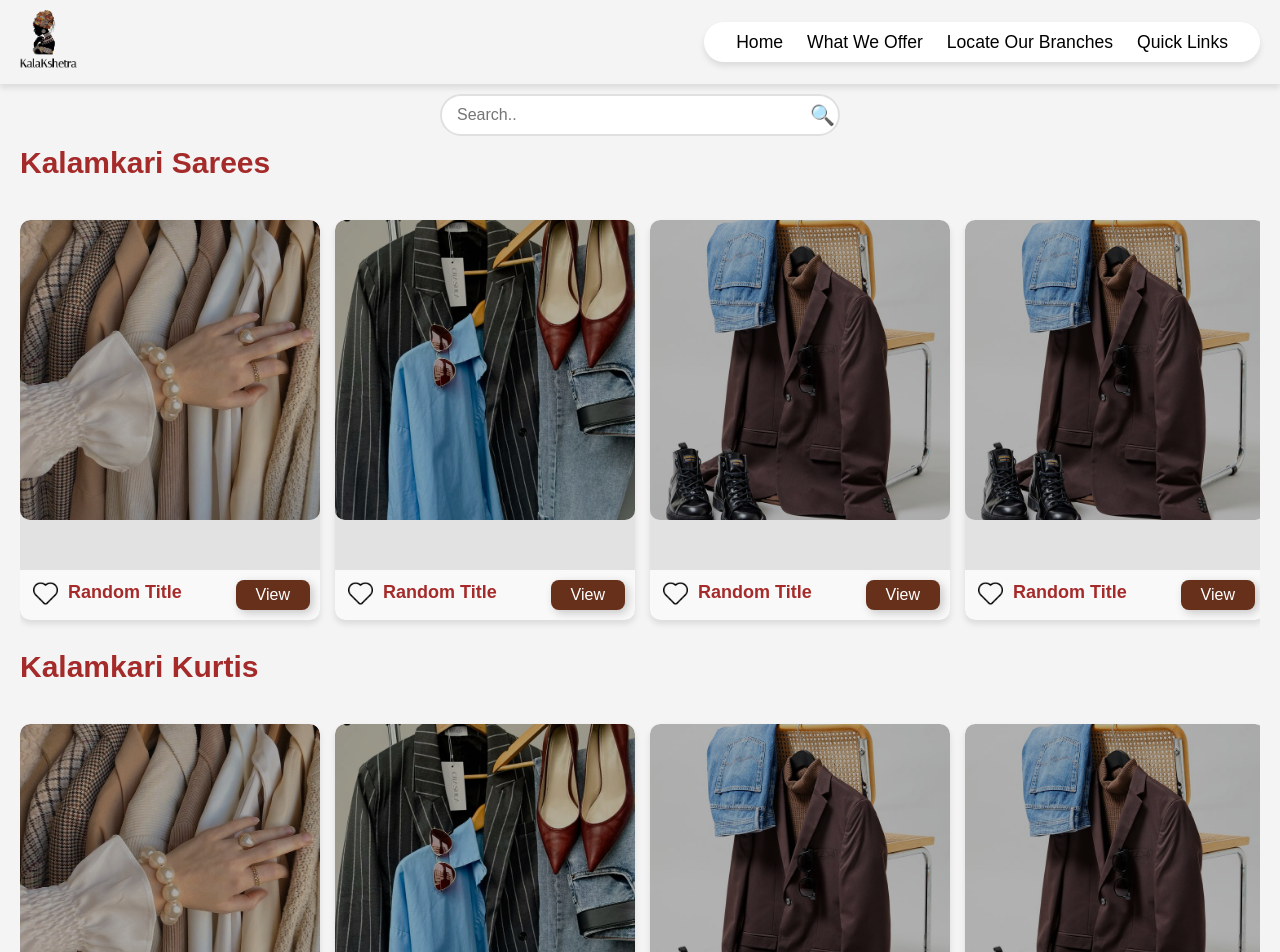
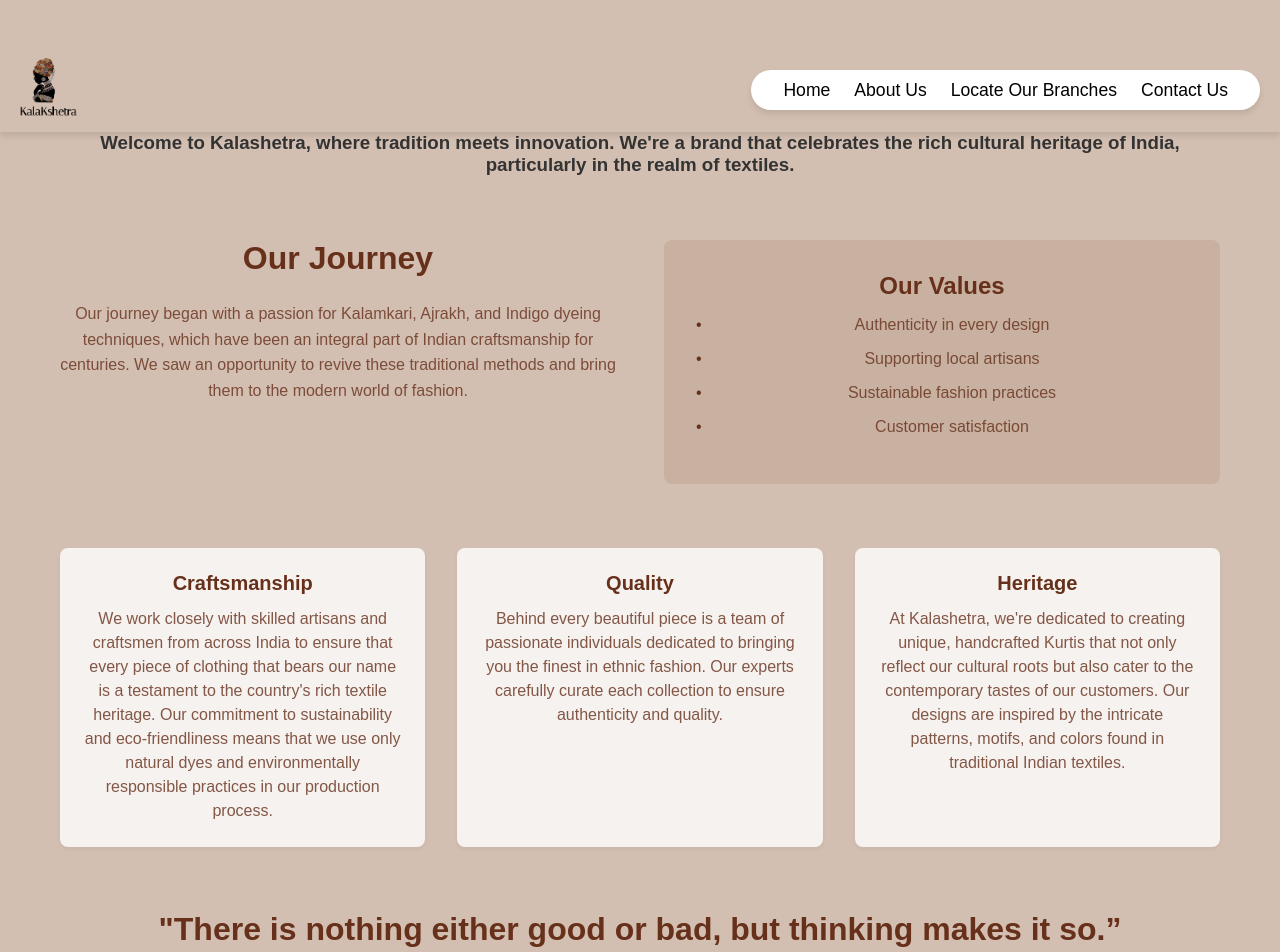
Before and after one commit to maanvi21/Kalakshetra, a React (Create React App) app: page / in a window 1280 px wide. Shown: the top 952 px of the page. Built offline with nearby package versions, Linux system fonts and the light colour scheme.

Commit message:
About Us

```diff
--- a/src/App.js
+++ b/src/App.js
@@ -1,12 +1,13 @@
-import logo from './logo.svg';
+
+import About from './about/About';
 import './App.css';
 import UserHomepage from './homepage/UserHomepage';
-import Browse from './browse/Browse';
+
 
 function App() {
   return (
     <div className="App">
-     <Browse/>
+     <About/>
     </div>
   );
 }
--- /dev/null
+++ b/src/about/About.css
@@ -0,0 +1,155 @@
+/* Base styles */
+.about-container {
+
+    min-height: 100vh;
+    background-color: #D3BFB1;
+    padding: 48px 0;
+}
+
+.about-content {
+    max-width: 1200px;
+    margin: 0 auto;
+    padding: 0 20px;
+}
+
+/* Hero Section */
+.hero-section {
+    text-align: center;
+    margin-bottom: 64px;
+}
+
+.hero-section h1 {
+    font-size: 48px;
+    font-weight: 700;
+    color: #67301B;
+    margin-bottom: 24px;
+}
+
+.hero-section p {
+    font-size: 18px;
+    color: rgba(103, 48, 27, 0.8);
+    max-width: 800px;
+    margin: 0 auto;
+}
+
+/* Mission Section */
+.mission-container {
+    display: grid;
+    grid-template-columns: 1fr 1fr;
+    gap: 48px;
+    margin-bottom: 64px;
+}
+
+.mission-content h2 {
+    font-size: 32px;
+    font-weight: 600;
+    color: #67301B;
+    margin-bottom: 24px;
+}
+
+.mission-content p {
+    color: rgba(103, 48, 27, 0.8);
+    line-height: 1.6;
+}
+
+.values-box {
+    background-color: rgba(103, 48, 27, 0.1);
+    padding: 32px;
+    border-radius: 8px;
+}
+.values-box:hover{
+    transform: scale(1.08);
+}
+.values-box h3 {
+    font-size: 24px;
+    font-weight: 600;
+    color: #67301B;
+    margin-bottom: 16px;
+}
+
+.values-box ul {
+    list-style-type: none;
+    padding: 0;
+}
+
+.values-box li {
+    color: rgba(103, 48, 27, 0.8);
+    margin-bottom: 16px;
+    padding-left: 20px;
+    position: relative;
+}
+
+.values-box li:before {
+    content: "•";
+    position: absolute;
+    left: 0;
+    color: #67301B;
+}
+
+/* Features Section */
+.features-container {
+    display: grid;
+    grid-template-columns: repeat(3, 1fr);
+    gap: 32px;
+    margin-bottom: 64px;
+}
+
+.feature-box {
+    background-color: rgba(255, 255, 255, 0.8);
+    padding: 24px;
+    border-radius: 8px;
+    box-shadow: 0 2px 4px rgba(0, 0, 0, 0.05);
+}
+.feature-box:hover {
+transform: scale(1.08);
+}
+
+.feature-box h3 {
+    font-size: 20px;
+    font-weight: 600;
+    color: #67301B;
+    margin-bottom: 12px;
+}
+
+.feature-box p {
+    color: rgba(103, 48, 27, 0.8);
+    line-height: 1.5;
+}
+
+/* Team Section */
+.team-section {
+    text-align: center;
+}
+
+.team-section h2 {
+    font-size: 32px;
+    font-weight: 600;
+    color: #67301B;
+    margin-bottom: 32px;
+}
+
+.team-section p {
+    color: rgba(103, 48, 27, 0.8);
+    max-width: 800px;
+    margin: 0 auto;
+    line-height: 1.6;
+}
+
+/* Responsive Design */
+@media (max-width: 768px) {
+    .mission-container {
+        grid-template-columns: 1fr;
+    }
+
+    .features-container {
+        grid-template-columns: 1fr;
+    }
+
+    .hero-section h1 {
+        font-size: 36px;
+    }
+
+    .about-content {
+        padding: 0 16px;
+    }
+}
--- /dev/null
+++ b/src/about/About.js
@@ -0,0 +1,67 @@
+import React from 'react';
+import './About.css';
+import Header from '../components/Header';
+
+const About = () => {
+    return (
+        <div className="about-container">
+            <Header/>
+            <div className="about-content">
+
+                {/* Hero Section */}
+                <div className="hero-section">
+
+                   <h3>  Welcome to Kalashetra, where tradition meets innovation. We're a brand that celebrates the rich cultural heritage of India, particularly in the realm of textiles. </h3>
+
+                </div>
+
+                {/* Mission Section */}
+                <div className="mission-container">
+                    <div className="mission-content">
+                        <h2>Our Journey</h2>
+                        <p>Our journey began with a passion for Kalamkari, Ajrakh, and Indigo
+                            dyeing techniques, which have been an integral part of Indian craftsmanship
+                             for centuries. We saw an opportunity to revive these traditional methods and bring them to the modern world of fashion.</p>
+                    </div>
+                    <div className="values-box">
+                        <h3>Our Values</h3>
+                        <ul>
+                            <li>Authenticity in every design</li>
+                            <li>Supporting local artisans</li>
+                            <li>Sustainable fashion practices</li>
+                            <li>Customer satisfaction</li>
+                        </ul>
+                    </div>
+                </div>
+
+                {/* Features Section */}
+                <div className="features-container">
+                    <div className="feature-box">
+                        <h3>Craftsmanship</h3>
+                        <p>We work closely with skilled artisans and craftsmen from across India to ensure that every piece of clothing that bears our name is a testament to the country's rich textile heritage. Our commitment to sustainability and eco-friendliness means that we use only natural dyes and environmentally responsible practices in our production process.</p>
+                    </div>
+                    <div className="feature-box">
+                        <h3>Quality</h3>
+                        <p>Behind every beautiful piece is a team of passionate individuals dedicated
+                       to bringing you the finest in ethnic fashion. Our experts carefully curate
+                       each collection to ensure authenticity and quality.</p>
+                    </div>
+                    <div className="feature-box">
+                        <h3>Heritage</h3>
+                        <p>At Kalashetra, we're dedicated to creating unique, handcrafted Kurtis that not only reflect our cultural roots but also cater to the contemporary tastes of our customers. Our designs are inspired by the intricate patterns, motifs,
+                        and colors found in traditional Indian textiles.</p>
+                    </div>
+                </div>
+
+                {/* Team Section */}
+                <div className="team-section">
+                    <h2>"There is nothing either good or bad, but thinking makes it so.” </h2>
+                    <h3> ― Khushi Kori </h3>
+
+                </div>
+            </div>
+        </div>
+    );
+};
+
+export default About;
--- a/src/browse/Browse.js
+++ b/src/browse/Browse.js
@@ -3,8 +3,7 @@ import "./Browse.css";
 import ProductCard from "../components/ProductCard";
 import Search from "../components/Search";
 import Header from '../components/Header';
-import productItems from "../data/ProductData";
-
+import productItems from './data/ProductData.js'
 
 
 export default function Browse() {
--- a/src/components/Navbar.js
+++ b/src/components/Navbar.js
@@ -8,9 +8,9 @@ export default function Navbar() {
         <nav>
           <ul>
             <li><a href="#">Home</a></li>
-            <li><a href="#">What We Offer</a></li>
+            <li><a href="#">About Us</a></li>
             <li><a href="#">Locate Our Branches</a></li>
-            <li><a href="#">Quick Links</a></li>
+            <li><a href="#">Contact Us</a></li>
           </ul>
         </nav>
       </header>
--- a/src/homepage/UserHomepage.css
+++ b/src/homepage/UserHomepage.css
@@ -30,7 +30,7 @@ a {
 .offerings h2 {
   font-size: 2rem;
   margin-bottom: 1.5rem;
-  color: #8c1aff;
+  color: #67301B;
 }
 
 .offerings-grid {
@@ -48,11 +48,11 @@ a {
 .offerings-grid h3 {
   font-size: 1.5rem;
   margin-bottom: 0.5rem;
-  color: #8c1aff;
+  color: #67301B;
 }
 
 .offerings-grid button {
-  background-color: #8c1aff;
+  background-color: #67301B;
   color: #fff;
   border: none;
   padding: 0.5rem 1rem;
@@ -62,7 +62,7 @@ a {
 }
 
 .offerings-grid button:hover {
-  background-color: #6e00cc;
+  background-color: #67301B;
 }
 
 /* Branches Section */
@@ -74,7 +74,7 @@ a {
 .branches h2 {
   font-size: 2rem;
   margin-bottom: 1.5rem;
-  color: #8c1aff;
+  color: #67301B;
 }
 
 .branch-grid {
```
Also changed, not shown: src/context/ProductContext.js (added, +16 -0 lines), src/logo.svg (deleted).
